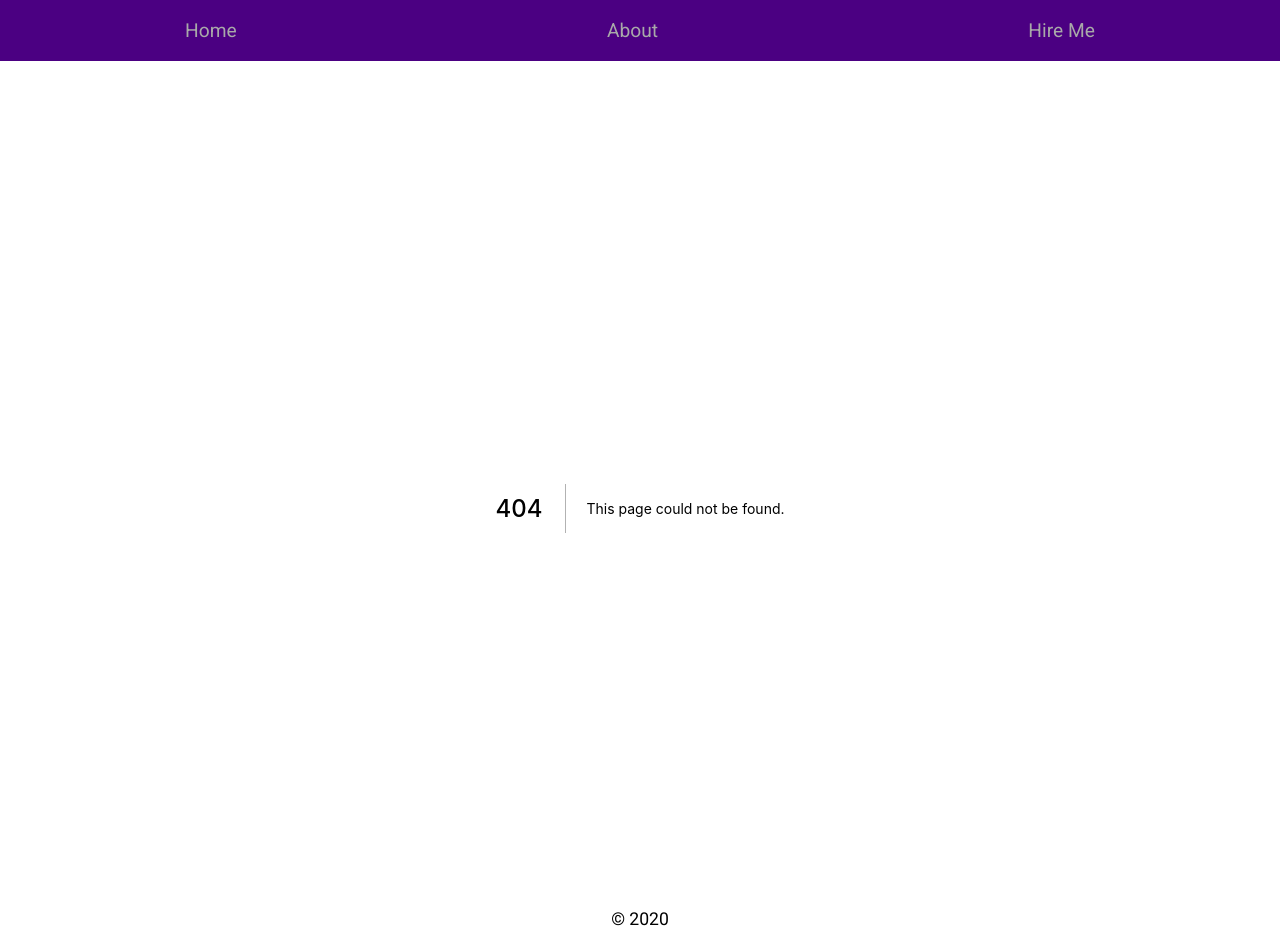
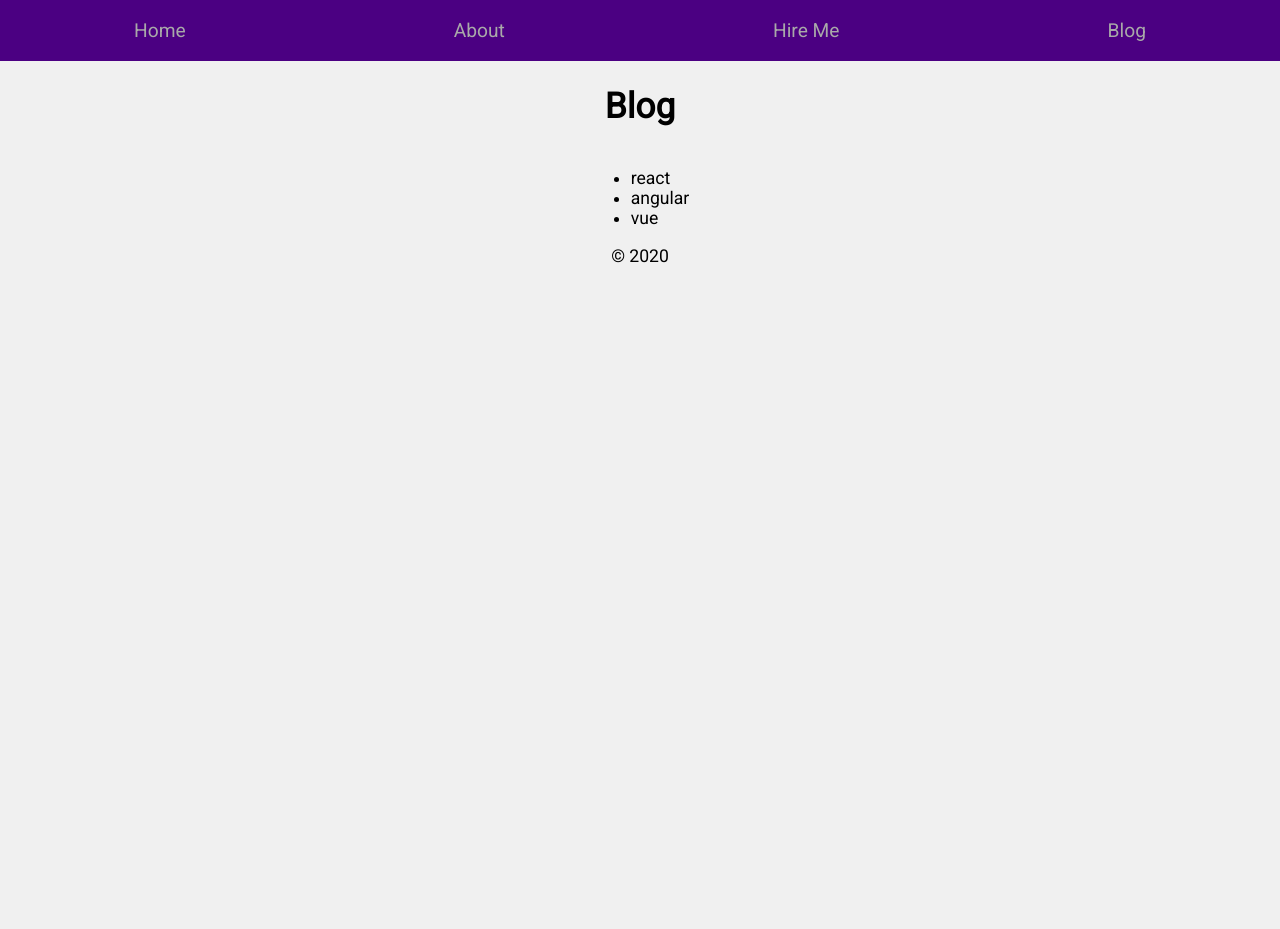
Before and after one commit to brunodiego5/next-portfolio, a Next.js app: page /blog in a window 1280 px wide. Before the commit this address had no page. After the commit the page ends 800 px from the top, so only its background shows below. Built offline with nearby package versions, Linux system fonts and the light colour scheme.

Commit message:
Lesson_10._Dynamic_Pages_with_Query_Parameters

```diff
--- a/src/components/layout/index.js
+++ b/src/components/layout/index.js
@@ -15,6 +15,9 @@ function Layout({ children, title }) {
         <Link href="/hireme">
           <Styled.Link>Hire Me</Styled.Link>
         </Link>
+        <Link href="/blog">
+          <Styled.Link>Blog</Styled.Link>
+        </Link>
       </Styled.Header>
 
       <h1>{title}</h1>
--- a/src/pages/_document.js
+++ b/src/pages/_document.js
@@ -42,7 +42,7 @@ export default class MyDocument extends Document {
           <meta name="robots" content="noindex, nofollow" />
           <meta name="viewport" content="width=device-width" />
 
-          <title>NextPortfolio</title>
+          <title>Portfolio</title>
 
           <link
             href="https://fonts.googleapis.com/css2?family=Roboto"
--- /dev/null
+++ b/src/pages/blog/index.js
@@ -0,0 +1,30 @@
+import React from "react";
+import Link from "next/link";
+
+import * as Styled from "./styles";
+
+const PostLink = ({ title }) => (
+  <Styled.ListItem>
+    <Link href={`/post?title=${title}`}>
+      <Styled.ListItemLink>{title}</Styled.ListItemLink>
+    </Link>
+  </Styled.ListItem>
+);
+
+function Blog() {
+  return (
+    <Styled.Container>
+      <Styled.List>
+        <PostLink title="react" />
+        <PostLink title="angular" />
+        <PostLink title="vue" />
+      </Styled.List>
+    </Styled.Container>
+  );
+}
+
+Blog.getInitialProps = () => {
+  return { title: "Blog" };
+};
+
+export default Blog;
--- /dev/null
+++ b/src/pages/blog/styles.js
@@ -0,0 +1,10 @@
+import styled from "styled-components";
+import Link from "next/link";
+
+export const Container = styled.div``;
+
+export const List = styled.ul``;
+
+export const ListItem = styled.li``;
+
+export const ListItemLink = styled.a``;
```
Also changed, not shown: src/pages/post/index.js (added, +22 -0 lines).
